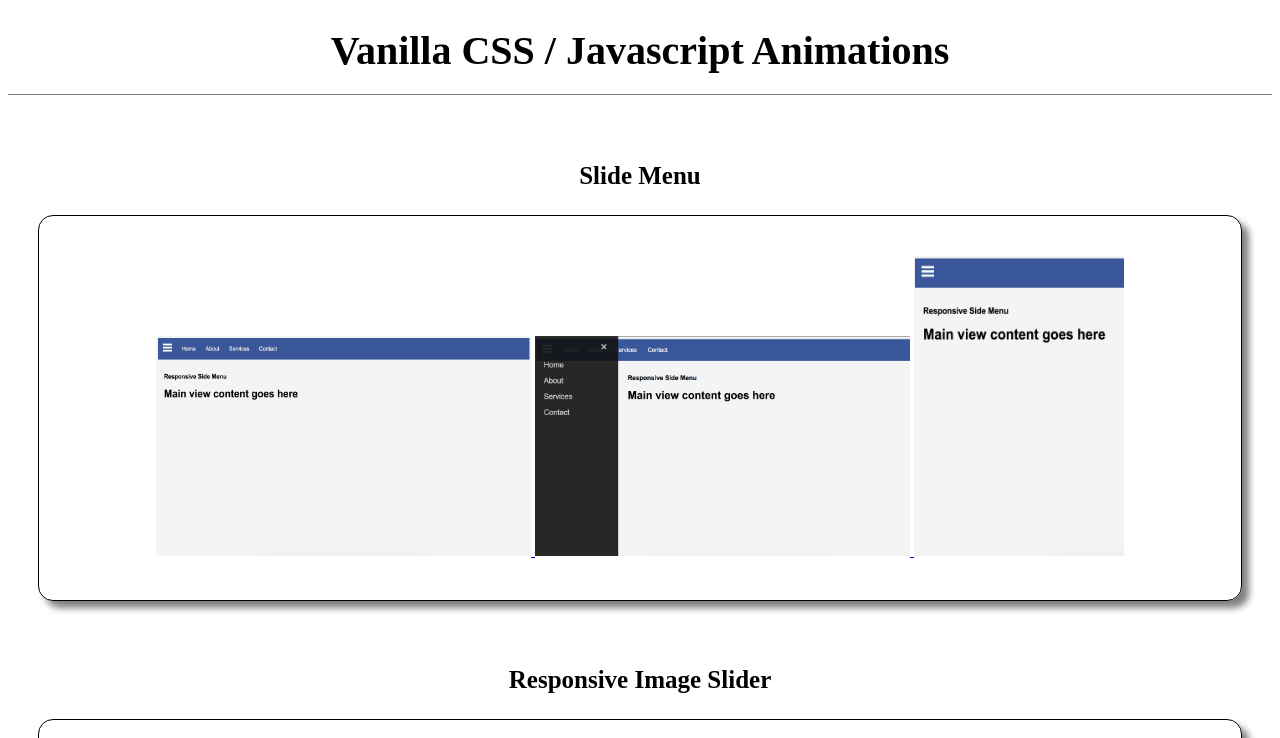
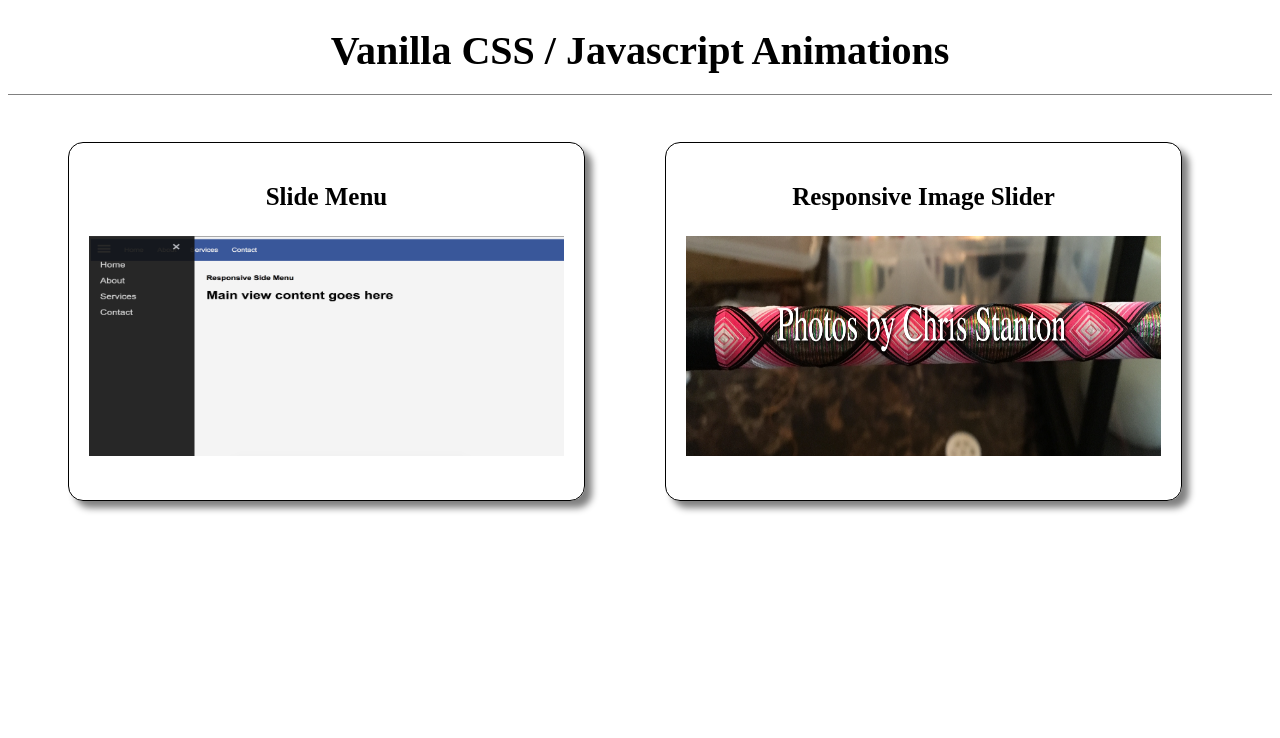
Before and after one commit to chris-stanton/BOILERPLATE-vanilla-animations, a PHP site: page / in a window 1280 px wide. Shown: the top 738 px of the page. After the commit the page ends 513 px from the top, so only its background shows below. Run offline with PHP 8.4, Linux system fonts and the light colour scheme.

Commit message:
fixed css to include flex box

```diff
--- a/master/index.html
+++ b/master/index.html
@@ -8,30 +8,32 @@
 
     <h1 id="mainHeading"> Vanilla CSS / Javascript Animations </h1>
 
-    <div>
+      <div class="container">
+
+        <section class="container">
+
+            <div class="animationCards">
               <h3 class="subHeadings"> Slide Menu </h3>
-        <div class="animationCards">
               <a href="../slide-menu/index.html">
                 <div>
-              <img src="../master/images/slide-menu/slidemenu-desktop.png" class="desktopImages">
                   <img src="../master/images/slide-menu/slidemenu-sidemenu.png" class="desktopImages">
-              <img src="../master/images/slide-menu/slidemenu-mobile.png" class="mobileImages">
                 </div>
               </a>
             </div>
-    </div>
+        </section>
 
-    <div>
+        <section class="container">
+
+            <div class="animationCards">
               <h3 class="subHeadings"> Responsive Image Slider </h3>
-        <div class="animationCards">
               <a href="../responsive-image-slider/index.html">
                 <div>
-              <img src="../master/images/slidemenu-desktop.png" class="desktopImages">
-              <img src="../master/images/slidemenu-sidemenu.png" class="desktopImages">
-              <img src="../master/images/slidemenu-mobile.png" class="mobileImages">
+                  <img src="../master/images/responsive-image-slider/image-slider.png" class="desktopImages">
                 </div>
               </a>
             </div>
+        </section>
+
       </div>
 
   </body>
--- a/master/styles.css
+++ b/master/styles.css
@@ -10,16 +10,21 @@ body {
   border-bottom: 1px solid grey;
 }
 
+
+
+.container {
+  display: flex;
+}
+
 .subHeadings {
   font-size: 25px;
-  padding-top: 40px
 }
 
 .animationCards {
   border: 1px solid black;
   border-radius: 15px;
-  padding: 40px 0px 40px 0px;
-  margin: 0px 30px 0px 30px;
+  margin: 20px 20px 0px 60px;
+  padding: 15px 20px 40px 20px;
   box-shadow: 7px 7px 7px grey;
 }
 
@@ -30,10 +35,25 @@ body {
 
 .desktopImages {
   height: 220px;
-  width: 375px;
+  width: 475px;
 }
 
-.mobileImages {
-  height: 300px;
-  width: 210px;
+
+
+
+/*mobile view*/
+@media(max-width:568px) {
+  .container {
+    display: inline-block;
+  }
+
+  .animationCards {
+    width: 300px;
+    margin: 20px 0px 20px 0px;
+  }
+
+  .desktopImages {
+    height: 180px;
+    width: 280px;
+  }
 }
```
Also changed, not shown: master/images/responsive-image-slider/image-slider.png (added). Lines whose indentation alone changed are shown as unchanged.
